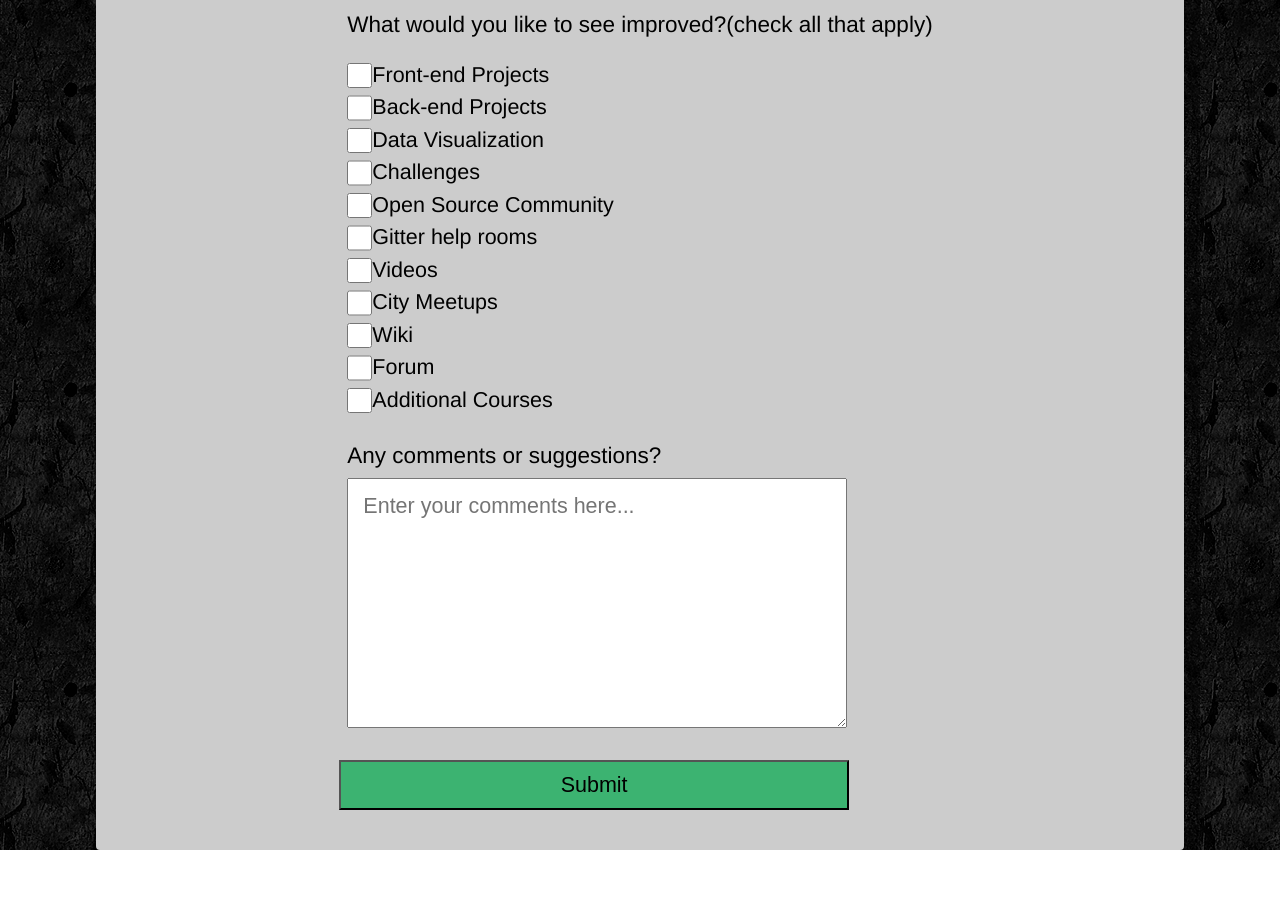
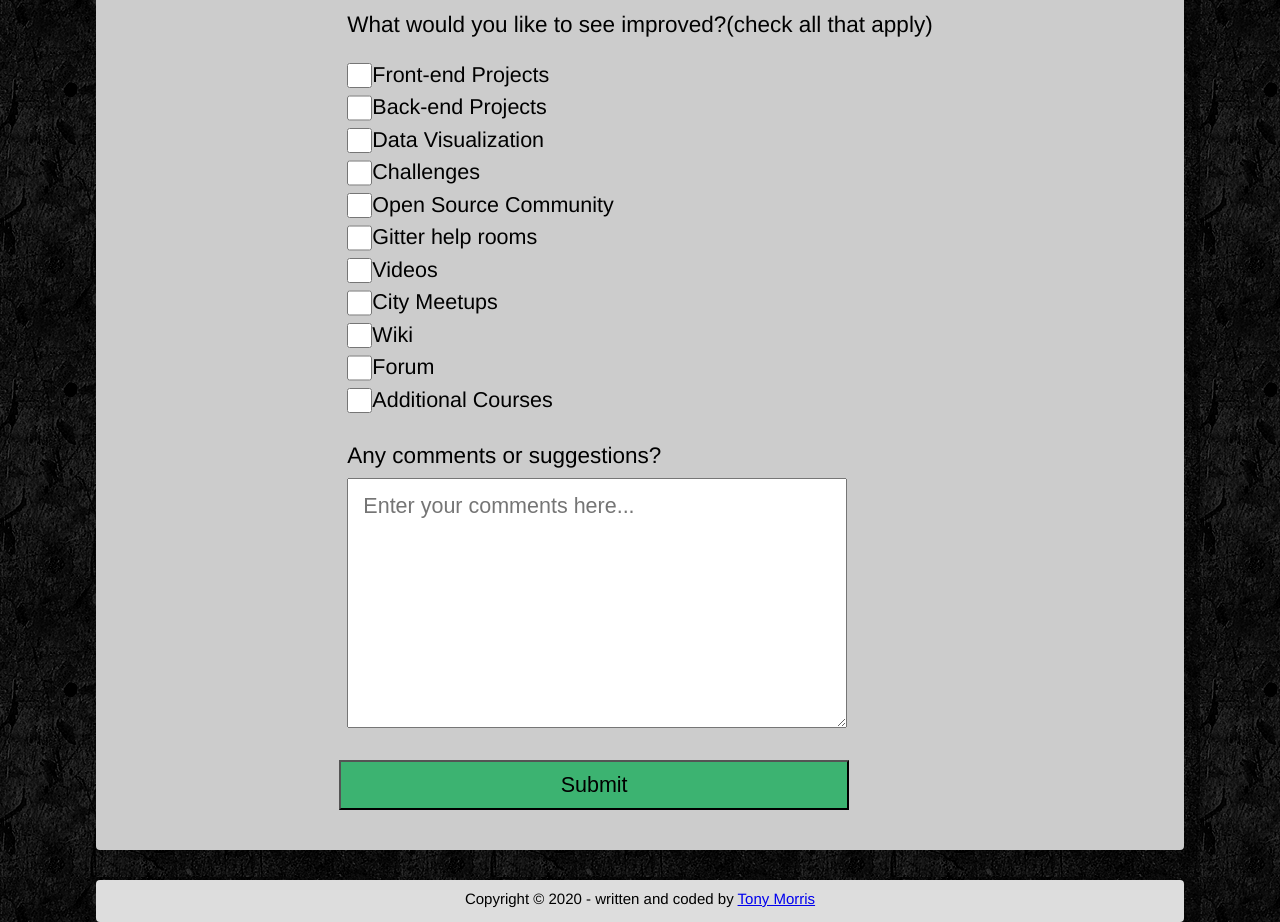
Before and after one commit to tonymorristm/survey-form, a plain HTML site: page index.html in a window 1280 px wide. Shown: the part 923-1845 px from the top of the page. Before the commit the page ends 1773 px from the top, so only its background shows below. Drawn offline with Linux system fonts and the light colour scheme.

Commit message:
add footer

```diff
--- a/css/style.css
+++ b/css/style.css
@@ -119,3 +119,18 @@ textarea {
   background-color: mediumseagreen;
   font-size: 2.15rem;
 }
+
+footer {
+  text-align: center;
+  width: 85vw;
+  margin-left: auto;
+  margin-right: auto;
+  margin-top: 30px;
+  border-radius: 4px;
+  background-color: #ddd;
+  padding: 5px;
+}
+
+footer p {
+  font-size: 1.5rem;
+}
--- a/index.html
+++ b/index.html
@@ -142,6 +142,9 @@
 
     </form>
   </div><!-- form -->
+  <footer>
+    <p>Copyright &copy 2020 - written and coded by <a href="http://www.freecodecamp.com/tonymorristm">Tony Morris</a></p>
+  </footer>
    </div><!-- main -->
 
 
```
